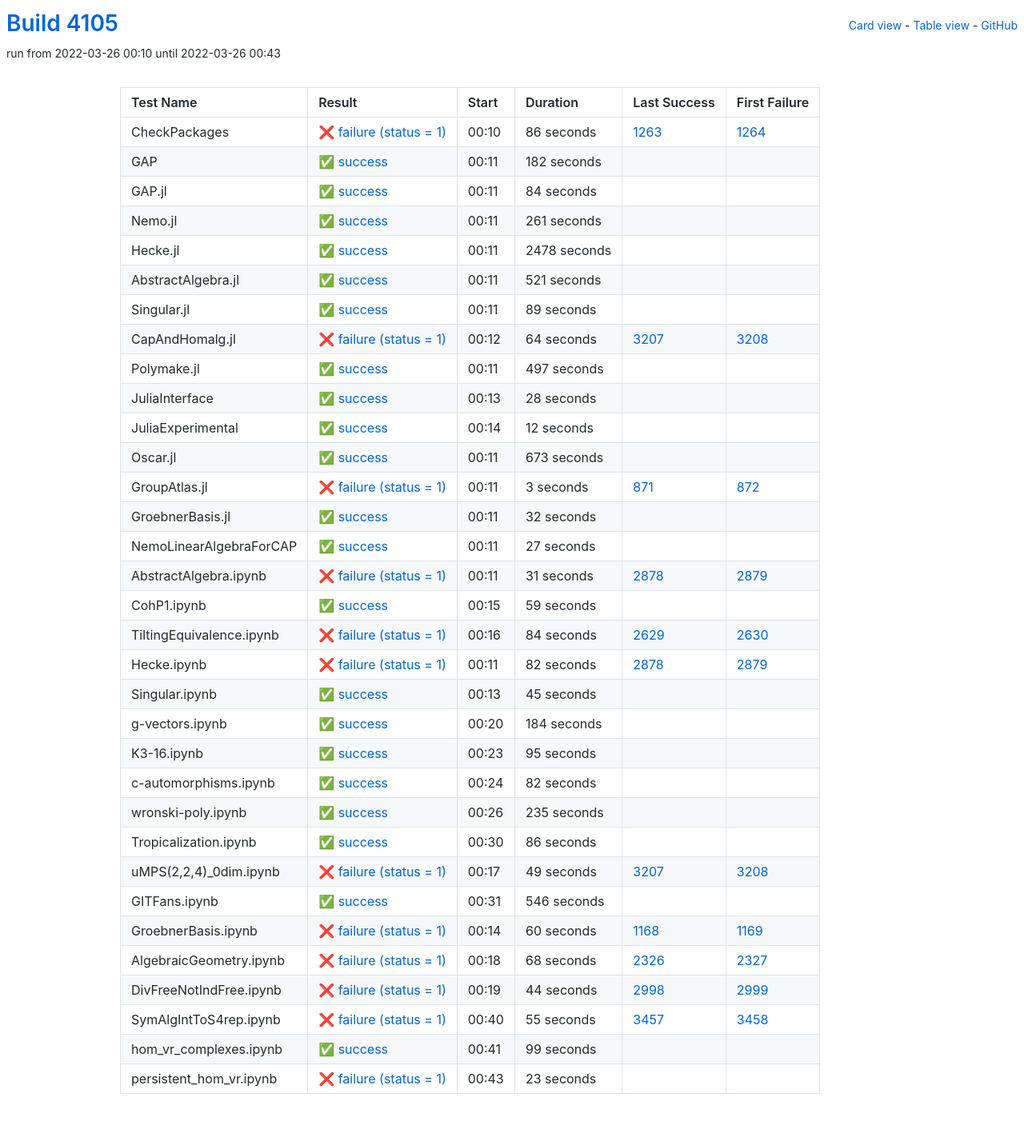
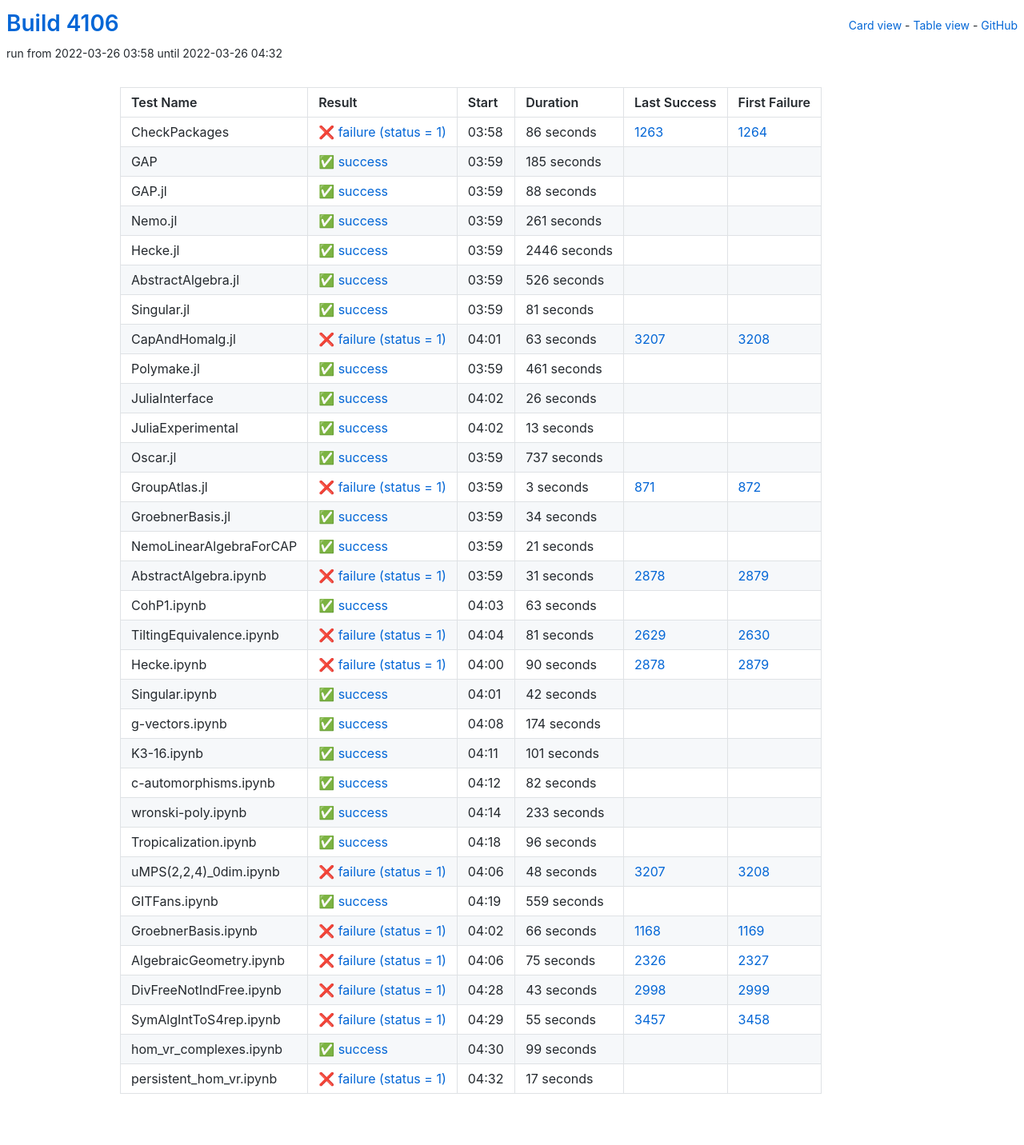
Before and after one commit to oscar-system/oscar-ci-status-stable, a Jekyll site: the page built from table.html, in a window 1280 px wide. Shown: the whole page at 80% size. Built offline with Jekyll 4.4.1, drawn with Linux system fonts in a browser that asks for light colours.

Commit message:
Build #4106

```diff
--- a/_data/ci.yml
+++ b/_data/ci.yml
@@ -1,6 +1,6 @@
 ---
-build: 4105
-build_url: https://oscarci.mathematik.uni-kl.de/job/oscar-stable/4105/
+build: 4106
+build_url: https://oscarci.mathematik.uni-kl.de/job/oscar-stable/4106/
 job: oscar-stable
 organization: oscar-system
 repo: oscar-ci-status-stable
@@ -8,8 +8,8 @@ repourl: https://github.com/oscar-system/oscar-ci-status-stable
 tests:
 - name: CheckPackages
   id: checkpackages
-  log: https://oscarci.mathematik.uni-kl.de/job/oscar-stable/4105/artifact/logs/build-4105/CheckPackages.log
-  start: 2022-03-26 00:10
+  log: https://oscarci.mathematik.uni-kl.de/job/oscar-stable/4106/artifact/logs/build-4106/CheckPackages.log
+  start: 2022-03-26 03:58
   success: false
   exitcode: 1
   status: failure
@@ -20,32 +20,32 @@ tests:
   first_failure_url: https://oscarci.mathematik.uni-kl.de/job/oscar-stable/1264/
 - name: GAP
   id: gap
-  log: https://oscarci.mathematik.uni-kl.de/job/oscar-stable/4105/artifact/logs/build-4105/GAP.log
-  start: 2022-03-26 00:11
+  log: https://oscarci.mathematik.uni-kl.de/job/oscar-stable/4106/artifact/logs/build-4106/GAP.log
+  start: 2022-03-26 03:59
   success: true
   exitcode: 0
   status: success
-  duration: 182
+  duration: 185
   last_success: false
   last_success_url:
   first_failure: false
   first_failure_url:
 - name: GAP.jl
   id: gap-jl
-  log: https://oscarci.mathematik.uni-kl.de/job/oscar-stable/4105/artifact/logs/build-4105/GAP.jl.log
-  start: 2022-03-26 00:11
+  log: https://oscarci.mathematik.uni-kl.de/job/oscar-stable/4106/artifact/logs/build-4106/GAP.jl.log
+  start: 2022-03-26 03:59
   success: true
   exitcode: 0
   status: success
-  duration: 84
+  duration: 88
   last_success: false
   last_success_url:
   first_failure: false
   first_failure_url:
 - name: Nemo.jl
   id: nemo-jl
-  log: https://oscarci.mathematik.uni-kl.de/job/oscar-stable/4105/artifact/logs/build-4105/Nemo.jl.log
-  start: 2022-03-26 00:11
+  log: https://oscarci.mathematik.uni-kl.de/job/oscar-stable/4106/artifact/logs/build-4106/Nemo.jl.log
+  start: 2022-03-26 03:59
   success: true
   exitcode: 0
   status: success
@@ -56,104 +56,104 @@ tests:
   first_failure_url:
 - name: Hecke.jl
   id: hecke-jl
-  log: https://oscarci.mathematik.uni-kl.de/job/oscar-stable/4105/artifact/logs/build-4105/Hecke.jl.log
-  start: 2022-03-26 00:11
+  log: https://oscarci.mathematik.uni-kl.de/job/oscar-stable/4106/artifact/logs/build-4106/Hecke.jl.log
+  start: 2022-03-26 03:59
   success: true
   exitcode: 0
   status: success
-  duration: 2478
+  duration: 2446
   last_success: false
   last_success_url:
   first_failure: false
   first_failure_url:
 - name: AbstractAlgebra.jl
   id: abstractalgebra-jl
-  log: https://oscarci.mathematik.uni-kl.de/job/oscar-stable/4105/artifact/logs/build-4105/AbstractAlgebra.jl.log
-  start: 2022-03-26 00:11
+  log: https://oscarci.mathematik.uni-kl.de/job/oscar-stable/4106/artifact/logs/build-4106/AbstractAlgebra.jl.log
+  start: 2022-03-26 03:59
   success: true
   exitcode: 0
   status: success
-  duration: 521
+  duration: 526
   last_success: false
   last_success_url:
   first_failure: false
   first_failure_url:
 - name: Singular.jl
   id: singular-jl
-  log: https://oscarci.mathematik.uni-kl.de/job/oscar-stable/4105/artifact/logs/build-4105/Singular.jl.log
-  start: 2022-03-26 00:11
+  log: https://oscarci.mathematik.uni-kl.de/job/oscar-stable/4106/artifact/logs/build-4106/Singular.jl.log
+  start: 2022-03-26 03:59
   success: true
   exitcode: 0
   status: success
-  duration: 89
+  duration: 81
   last_success: false
   last_success_url:
   first_failure: false
   first_failure_url:
 - name: CapAndHomalg.jl
   id: capandhomalg-jl
-  log: https://oscarci.mathematik.uni-kl.de/job/oscar-stable/4105/artifact/logs/build-4105/CapAndHomalg.jl.log
-  start: 2022-03-26 00:12
+  log: https://oscarci.mathematik.uni-kl.de/job/oscar-stable/4106/artifact/logs/build-4106/CapAndHomalg.jl.log
+  start: 2022-03-26 04:01
   success: false
   exitcode: 1
   status: failure
-  duration: 64
+  duration: 63
   last_success: 3207
   last_success_url: https://oscarci.mathematik.uni-kl.de/job/oscar-stable/3207/
   first_failure: 3208
   first_failure_url: https://oscarci.mathematik.uni-kl.de/job/oscar-stable/3208/
 - name: Polymake.jl
   id: polymake-jl
-  log: https://oscarci.mathematik.uni-kl.de/job/oscar-stable/4105/artifact/logs/build-4105/Polymake.jl.log
-  start: 2022-03-26 00:11
+  log: https://oscarci.mathematik.uni-kl.de/job/oscar-stable/4106/artifact/logs/build-4106/Polymake.jl.log
+  start: 2022-03-26 03:59
   success: true
   exitcode: 0
   status: success
-  duration: 497
+  duration: 461
   last_success: false
   last_success_url:
   first_failure: false
   first_failure_url:
 - name: JuliaInterface
   id: juliainterface
-  log: https://oscarci.mathematik.uni-kl.de/job/oscar-stable/4105/artifact/logs/build-4105/JuliaInterface.log
-  start: 2022-03-26 00:13
+  log: https://oscarci.mathematik.uni-kl.de/job/oscar-stable/4106/artifact/logs/build-4106/JuliaInterface.log
+  start: 2022-03-26 04:02
   success: true
   exitcode: 0
   status: success
-  duration: 28
+  duration: 26
   last_success: false
   last_success_url:
   first_failure: false
   first_failure_url:
 - name: JuliaExperimental
   id: juliaexperimental
-  log: https://oscarci.mathematik.uni-kl.de/job/oscar-stable/4105/artifact/logs/build-4105/JuliaExperimental.log
-  start: 2022-03-26 00:14
+  log: https://oscarci.mathematik.uni-kl.de/job/oscar-stable/4106/artifact/logs/build-4106/JuliaExperimental.log
+  start: 2022-03-26 04:02
   success: true
   exitcode: 0
   status: success
-  duration: 12
+  duration: 13
   last_success: false
   last_success_url:
   first_failure: false
   first_failure_url:
 - name: Oscar.jl
   id: oscar-jl
-  log: https://oscarci.mathematik.uni-kl.de/job/oscar-stable/4105/artifact/logs/build-4105/Oscar.jl.log
-  start: 2022-03-26 00:11
+  log: https://oscarci.mathematik.uni-kl.de/job/oscar-stable/4106/artifact/logs/build-4106/Oscar.jl.log
+  start: 2022-03-26 03:59
   success: true
   exitcode: 0
   status: success
-  duration: 673
+  duration: 737
   last_success: false
   last_success_url:
   first_failure: false
   first_failure_url:
 - name: GroupAtlas.jl
   id: groupatlas-jl
-  log: https://oscarci.mathematik.uni-kl.de/job/oscar-stable/4105/artifact/logs/build-4105/GroupAtlas.jl.log
-  start: 2022-03-26 00:11
+  log: https://oscarci.mathematik.uni-kl.de/job/oscar-stable/4106/artifact/logs/build-4106/GroupAtlas.jl.log
+  start: 2022-03-26 03:59
   success: false
   exitcode: 1
   status: failure
@@ -164,32 +164,32 @@ tests:
   first_failure_url: https://oscarci.mathematik.uni-kl.de/job/oscar-stable/872/
 - name: GroebnerBasis.jl
   id: groebnerbasis-jl
-  log: https://oscarci.mathematik.uni-kl.de/job/oscar-stable/4105/artifact/logs/build-4105/GroebnerBasis.jl.log
-  start: 2022-03-26 00:11
+  log: https://oscarci.mathematik.uni-kl.de/job/oscar-stable/4106/artifact/logs/build-4106/GroebnerBasis.jl.log
+  start: 2022-03-26 03:59
   success: true
   exitcode: 0
   status: success
-  duration: 32
+  duration: 34
   last_success: false
   last_success_url:
   first_failure: false
   first_failure_url:
 - name: NemoLinearAlgebraForCAP
   id: nemolinearalgebraforcap
-  log: https://oscarci.mathematik.uni-kl.de/job/oscar-stable/4105/artifact/logs/build-4105/NemoLinearAlgebraForCAP.log
-  start: 2022-03-26 00:11
+  log: https://oscarci.mathematik.uni-kl.de/job/oscar-stable/4106/artifact/logs/build-4106/NemoLinearAlgebraForCAP.log
+  start: 2022-03-26 03:59
   success: true
   exitcode: 0
   status: success
-  duration: 27
+  duration: 21
   last_success: false
   last_success_url:
   first_failure: false
   first_failure_url:
 - name: AbstractAlgebra.ipynb
   id: abstractalgebra-ipynb
-  log: https://oscarci.mathematik.uni-kl.de/job/oscar-stable/4105/artifact/logs/build-4105/AbstractAlgebra.ipynb.log
-  start: 2022-03-26 00:11
+  log: https://oscarci.mathematik.uni-kl.de/job/oscar-stable/4106/artifact/logs/build-4106/AbstractAlgebra.ipynb.log
+  start: 2022-03-26 03:59
   success: false
   exitcode: 1
   status: failure
@@ -200,80 +200,80 @@ tests:
   first_failure_url: https://oscarci.mathematik.uni-kl.de/job/oscar-stable/2879/
 - name: CohP1.ipynb
   id: cohp1-ipynb
-  log: https://oscarci.mathematik.uni-kl.de/job/oscar-stable/4105/artifact/logs/build-4105/CohP1.ipynb.log
-  start: 2022-03-26 00:15
+  log: https://oscarci.mathematik.uni-kl.de/job/oscar-stable/4106/artifact/logs/build-4106/CohP1.ipynb.log
+  start: 2022-03-26 04:03
   success: true
   exitcode: 0
   status: success
-  duration: 59
+  duration: 63
   last_success: false
   last_success_url:
   first_failure: false
   first_failure_url:
 - name: TiltingEquivalence.ipynb
   id: tiltingequivalence-ipynb
-  log: https://oscarci.mathematik.uni-kl.de/job/oscar-stable/4105/artifact/logs/build-4105/TiltingEquivalence.ipynb.log
-  start: 2022-03-26 00:16
+  log: https://oscarci.mathematik.uni-kl.de/job/oscar-stable/4106/artifact/logs/build-4106/TiltingEquivalence.ipynb.log
+  start: 2022-03-26 04:04
   success: false
   exitcode: 1
   status: failure
-  duration: 84
+  duration: 81
   last_success: 2629
   last_success_url: https://oscarci.mathematik.uni-kl.de/job/oscar-stable/2629/
   first_failure: 2630
   first_failure_url: https://oscarci.mathematik.uni-kl.de/job/oscar-stable/2630/
 - name: Hecke.ipynb
   id: hecke-ipynb
-  log: https://oscarci.mathematik.uni-kl.de/job/oscar-stable/4105/artifact/logs/build-4105/Hecke.ipynb.log
-  start: 2022-03-26 00:11
+  log: https://oscarci.mathematik.uni-kl.de/job/oscar-stable/4106/artifact/logs/build-4106/Hecke.ipynb.log
+  start: 2022-03-26 04:00
   success: false
   exitcode: 1
   status: failure
-  duration: 82
+  duration: 90
   last_success: 2878
   last_success_url: https://oscarci.mathematik.uni-kl.de/job/oscar-stable/2878/
   first_failure: 2879
   first_failure_url: https://oscarci.mathematik.uni-kl.de/job/oscar-stable/2879/
 - name: Singular.ipynb
   id: singular-ipynb
-  log: https://oscarci.mathematik.uni-kl.de/job/oscar-stable/4105/artifact/logs/build-4105/Singular.ipynb.log
-  start: 2022-03-26 00:13
+  log: https://oscarci.mathematik.uni-kl.de/job/oscar-stable/4106/artifact/logs/build-4106/Singular.ipynb.log
+  start: 2022-03-26 04:01
   success: true
   exitcode: 0
   status: success
-  duration: 45
+  duration: 42
   last_success: false
   last_success_url:
   first_failure: false
   first_failure_url:
 - name: g-vectors.ipynb
   id: g-vectors-ipynb
-  log: https://oscarci.mathematik.uni-kl.de/job/oscar-stable/4105/artifact/logs/build-4105/g-vectors.ipynb.log
-  start: 2022-03-26 00:20
+  log: https://oscarci.mathematik.uni-kl.de/job/oscar-stable/4106/artifact/logs/build-4106/g-vectors.ipynb.log
+  start: 2022-03-26 04:08
   success: true
   exitcode: 0
   status: success
-  duration: 184
+  duration: 174
   last_success: false
   last_success_url:
   first_failure: false
   first_failure_url:
 - name: K3-16.ipynb
   id: k3-16-ipynb
-  log: https://oscarci.mathematik.uni-kl.de/job/oscar-stable/4105/artifact/logs/build-4105/K3-16.ipynb.log
-  start: 2022-03-26 00:23
+  log: https://oscarci.mathematik.uni-kl.de/job/oscar-stable/4106/artifact/logs/build-4106/K3-16.ipynb.log
+  start: 2022-03-26 04:11
   success: true
   exitcode: 0
   status: success
-  duration: 95
+  duration: 101
   last_success: false
   last_success_url:
   first_failure: false
   first_failure_url:
 - name: c-automorphisms.ipynb
   id: c-automorphisms-ipynb
-  log: https://oscarci.mathematik.uni-kl.de/job/oscar-stable/4105/artifact/logs/build-4105/c-automorphisms.ipynb.log
-  start: 2022-03-26 00:24
+  log: https://oscarci.mathematik.uni-kl.de/job/oscar-stable/4106/artifact/logs/build-4106/c-automorphisms.ipynb.log
+  start: 2022-03-26 04:12
   success: true
   exitcode: 0
   status: success
@@ -284,92 +284,92 @@ tests:
   first_failure_url:
 - name: wronski-poly.ipynb
   id: wronski-poly-ipynb
-  log: https://oscarci.mathematik.uni-kl.de/job/oscar-stable/4105/artifact/logs/build-4105/wronski-poly.ipynb.log
-  start: 2022-03-26 00:26
+  log: https://oscarci.mathematik.uni-kl.de/job/oscar-stable/4106/artifact/logs/build-4106/wronski-poly.ipynb.log
+  start: 2022-03-26 04:14
   success: true
   exitcode: 0
   status: success
-  duration: 235
+  duration: 233
   last_success: false
   last_success_url:
   first_failure: false
   first_failure_url:
 - name: Tropicalization.ipynb
   id: tropicalization-ipynb
-  log: https://oscarci.mathematik.uni-kl.de/job/oscar-stable/4105/artifact/logs/build-4105/Tropicalization.ipynb.log
-  start: 2022-03-26 00:30
+  log: https://oscarci.mathematik.uni-kl.de/job/oscar-stable/4106/artifact/logs/build-4106/Tropicalization.ipynb.log
+  start: 2022-03-26 04:18
   success: true
   exitcode: 0
   status: success
-  duration: 86
+  duration: 96
   last_success: false
   last_success_url:
   first_failure: false
   first_failure_url:
 - name: uMPS(2,2,4)_0dim.ipynb
   id: umps-2-2-4-0dim-ipynb
-  log: https://oscarci.mathematik.uni-kl.de/job/oscar-stable/4105/artifact/logs/build-4105/uMPS-2-2-4-_0dim.ipynb.log
-  start: 2022-03-26 00:17
+  log: https://oscarci.mathematik.uni-kl.de/job/oscar-stable/4106/artifact/logs/build-4106/uMPS-2-2-4-_0dim.ipynb.log
+  start: 2022-03-26 04:06
   success: false
   exitcode: 1
   status: failure
-  duration: 49
+  duration: 48
   last_success: 3207
   last_success_url: https://oscarci.mathematik.uni-kl.de/job/oscar-stable/3207/
   first_failure: 3208
   first_failure_url: https://oscarci.mathematik.uni-kl.de/job/oscar-stable/3208/
 - name: GITFans.ipynb
   id: gitfans-ipynb
-  log: https://oscarci.mathematik.uni-kl.de/job/oscar-stable/4105/artifact/logs/build-4105/GITFans.ipynb.log
-  start: 2022-03-26 00:31
+  log: https://oscarci.mathematik.uni-kl.de/job/oscar-stable/4106/artifact/logs/build-4106/GITFans.ipynb.log
+  start: 2022-03-26 04:19
   success: true
   exitcode: 0
   status: success
-  duration: 546
+  duration: 559
   last_success: false
   last_success_url:
   first_failure: false
   first_failure_url:
 - name: GroebnerBasis.ipynb
   id: groebnerbasis-ipynb
-  log: https://oscarci.mathematik.uni-kl.de/job/oscar-stable/4105/artifact/logs/build-4105/GroebnerBasis.ipynb.log
-  start: 2022-03-26 00:14
+  log: https://oscarci.mathematik.uni-kl.de/job/oscar-stable/4106/artifact/logs/build-4106/GroebnerBasis.ipynb.log
+  start: 2022-03-26 04:02
   success: false
   exitcode: 1
   status: failure
-  duration: 60
+  duration: 66
   last_success: 1168
   last_success_url: https://oscarci.mathematik.uni-kl.de/job/oscar-stable/1168/
   first_failure: 1169
   first_failure_url: https://oscarci.mathematik.uni-kl.de/job/oscar-stable/1169/
 - name: AlgebraicGeometry.ipynb
   id: algebraicgeometry-ipynb
-  log: https://oscarci.mathematik.uni-kl.de/job/oscar-stable/4105/artifact/logs/build-4105/AlgebraicGeometry.ipynb.log
-  start: 2022-03-26 00:18
+  log: https://oscarci.mathematik.uni-kl.de/job/oscar-stable/4106/artifact/logs/build-4106/AlgebraicGeometry.ipynb.log
+  start: 2022-03-26 04:06
   success: false
   exitcode: 1
   status: failure
-  duration: 68
+  duration: 75
   last_success: 2326
   last_success_url: https://oscarci.mathematik.uni-kl.de/job/oscar-stable/2326/
   first_failure: 2327
   first_failure_url: https://oscarci.mathematik.uni-kl.de/job/oscar-stable/2327/
 - name: DivFreeNotIndFree.ipynb
   id: divfreenotindfree-ipynb
-  log: https://oscarci.mathematik.uni-kl.de/job/oscar-stable/4105/artifact/logs/build-4105/DivFreeNotIndFree.ipynb.log
-  start: 2022-03-26 00:19
+  log: https://oscarci.mathematik.uni-kl.de/job/oscar-stable/4106/artifact/logs/build-4106/DivFreeNotIndFree.ipynb.log
+  start: 2022-03-26 04:28
   success: false
   exitcode: 1
   status: failure
-  duration: 44
+  duration: 43
   last_success: 2998
   last_success_url: https://oscarci.mathematik.uni-kl.de/job/oscar-stable/2998/
   first_failure: 2999
   first_failure_url: https://oscarci.mathematik.uni-kl.de/job/oscar-stable/2999/
 - name: SymAlgIntToS4rep.ipynb
   id: symalginttos4rep-ipynb
-  log: https://oscarci.mathematik.uni-kl.de/job/oscar-stable/4105/artifact/logs/build-4105/SymAlgIntToS4rep.ipynb.log
-  start: 2022-03-26 00:40
+  log: https://oscarci.mathematik.uni-kl.de/job/oscar-stable/4106/artifact/logs/build-4106/SymAlgIntToS4rep.ipynb.log
+  start: 2022-03-26 04:29
   success: false
   exitcode: 1
   status: failure
@@ -380,8 +380,8 @@ tests:
   first_failure_url: https://oscarci.mathematik.uni-kl.de/job/oscar-stable/3458/
 - name: hom_vr_complexes.ipynb
   id: hom-vr-complexes-ipynb
-  log: https://oscarci.mathematik.uni-kl.de/job/oscar-stable/4105/artifact/logs/build-4105/hom_vr_complexes.ipynb.log
-  start: 2022-03-26 00:41
+  log: https://oscarci.mathematik.uni-kl.de/job/oscar-stable/4106/artifact/logs/build-4106/hom_vr_complexes.ipynb.log
+  start: 2022-03-26 04:30
   success: true
   exitcode: 0
   status: success
@@ -392,12 +392,12 @@ tests:
   first_failure_url:
 - name: persistent_hom_vr.ipynb
   id: persistent-hom-vr-ipynb
-  log: https://oscarci.mathematik.uni-kl.de/job/oscar-stable/4105/artifact/logs/build-4105/persistent_hom_vr.ipynb.log
-  start: 2022-03-26 00:43
+  log: https://oscarci.mathematik.uni-kl.de/job/oscar-stable/4106/artifact/logs/build-4106/persistent_hom_vr.ipynb.log
+  start: 2022-03-26 04:32
   success: false
   exitcode: 1
   status: failure
-  duration: 23
+  duration: 17
   last_success: false
   last_success_url:
   first_failure: false
```
Also changed, not shown: README.md.
